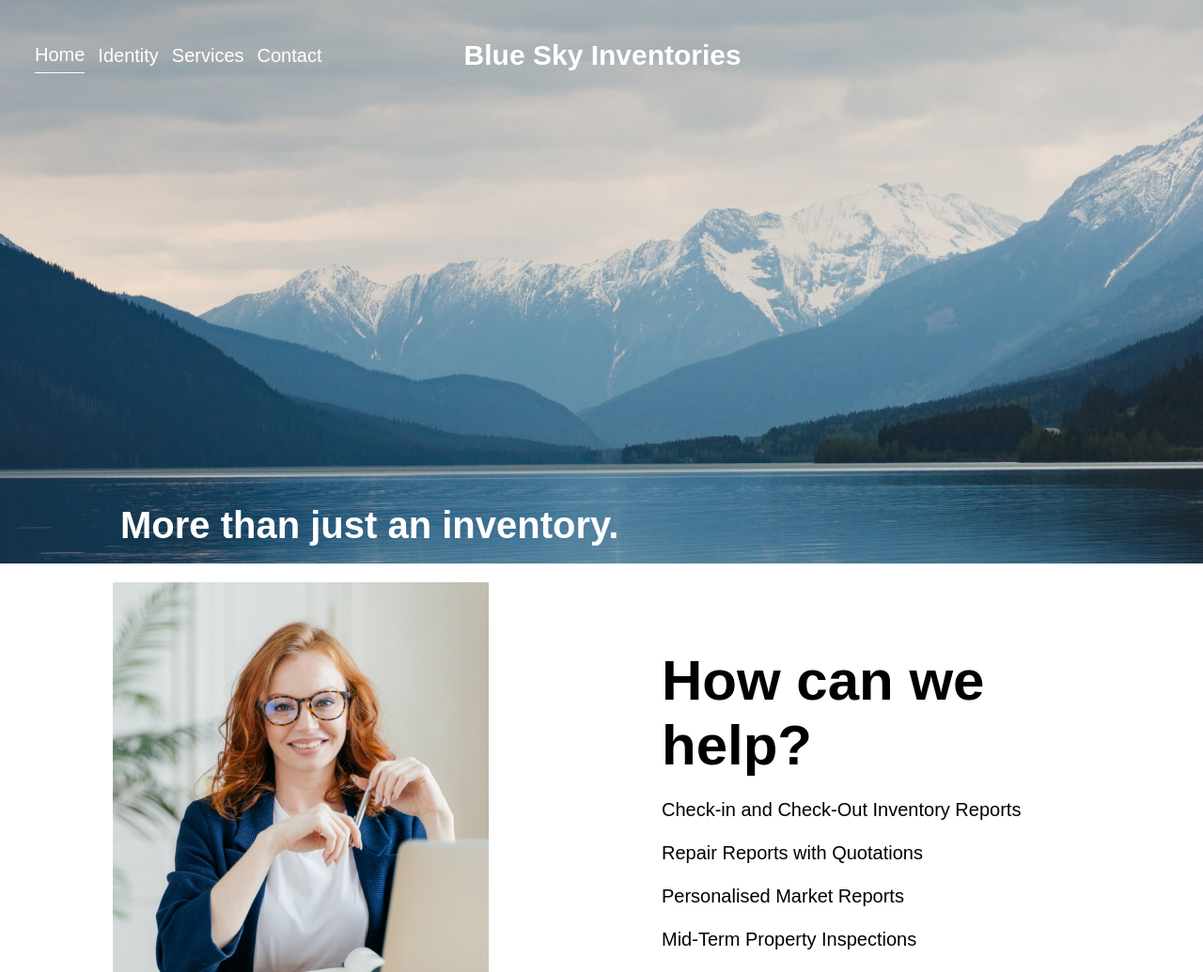
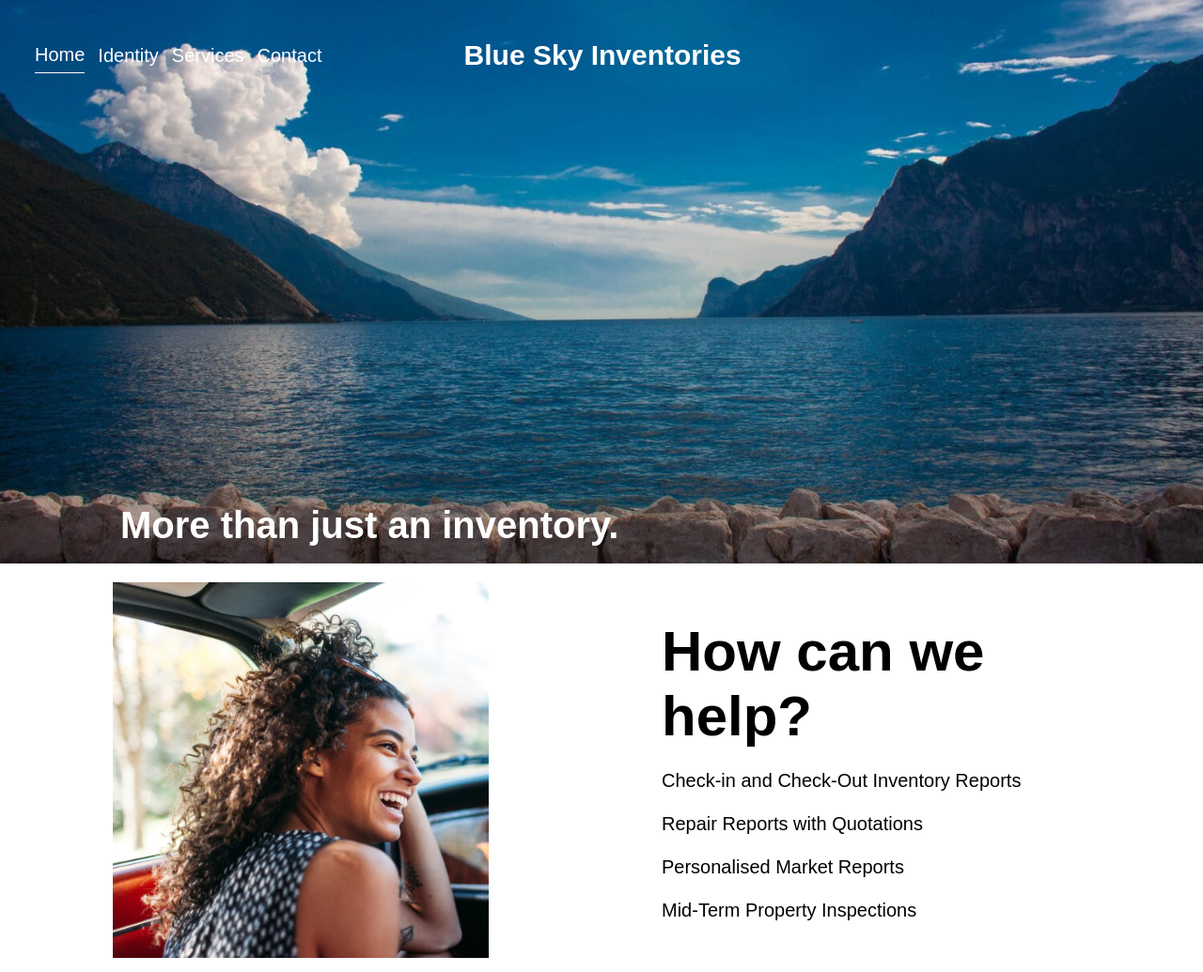
Before and after one commit to pantercp/BlueSky_Inventories, a plain HTML site: page index.html in a window 1280 px wide. Shown: the top 1035 px of the page at 94% size. Drawn offline with Linux system fonts and the light colour scheme.

Commit message:
Added new pictures to all pages

```diff
--- a/contact.css
+++ b/contact.css
@@ -2,7 +2,8 @@
 
 .hero-section {
     height: 600px;
-    background-image: url(images/cityscape.jpg);
+    background-image: url(images/cityscape-2.jpg);
+    background-size: cover;
     background-position: 30% 50%;
     position: relative;
 }
--- a/identity.css
+++ b/identity.css
@@ -37,7 +37,8 @@
 /* --------Values------- */
 
 .values-background {
-    background-image: url(images/hero.jpg);
+    background-image: url(images/hero-2.jpg);
+    background-size: cover;
     background-position: 50% 100%;
     height: 80vh;
 }
--- a/index.html
+++ b/index.html
@@ -40,7 +40,7 @@
     <div id="Home" class="page-content page-finder">
         <div class="contain-services">
             <div class="box-image slide-in">
-                <img class="from-left" src="images/help.jpg" alt="">
+                <img class="from-left" src="images/help-2.jpg" alt="">
             </div>
             <div class="box-text">
                 <div class="text-contain fade-in">
@@ -70,7 +70,7 @@
                 </div>
             </div>
             <div class="box-image slide-in">
-                <img class="from-right" src="images/deal.jpg" alt="">
+                <img class="from-right" src="images/deal-2.jpg" alt="">
             </div>
         </div>
     </div>
--- a/services.css
+++ b/services.css
@@ -6,7 +6,8 @@ body{
 
 .hero-section {
     height: 600px;
-    background-image: url(images/hero.jpg);
+    background-image: url(images/hero-2.jpg);
+    background-size: cover;
     background-position: 50% 50%;
     position: relative;
 }
--- a/styles.css
+++ b/styles.css
@@ -2,8 +2,9 @@
 
 .hero-section {
     height: 600px;
-    background-image: url(images/hero.jpg);
+    background-image: url(images/hero-2.jpg);
     background-position: 50% 50%;
+    background-size: cover;
     position: relative;
 }
 
```
Also changed, not shown: identity.html (+1 -1 lines), images/cityscape-2.jpg (added), images/deal-2.jpg (added), images/footprint-2.jpg (added), images/forest.jpg (added), images/help-2.jpg (added), images/hero-2.jpg (added).
